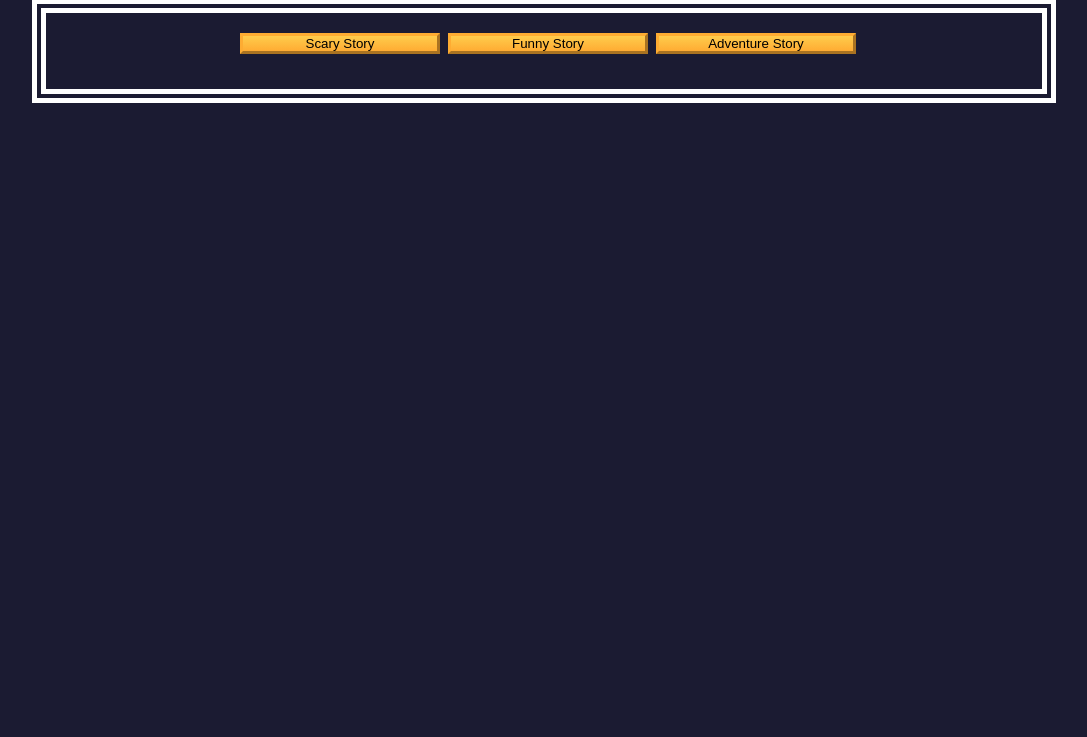
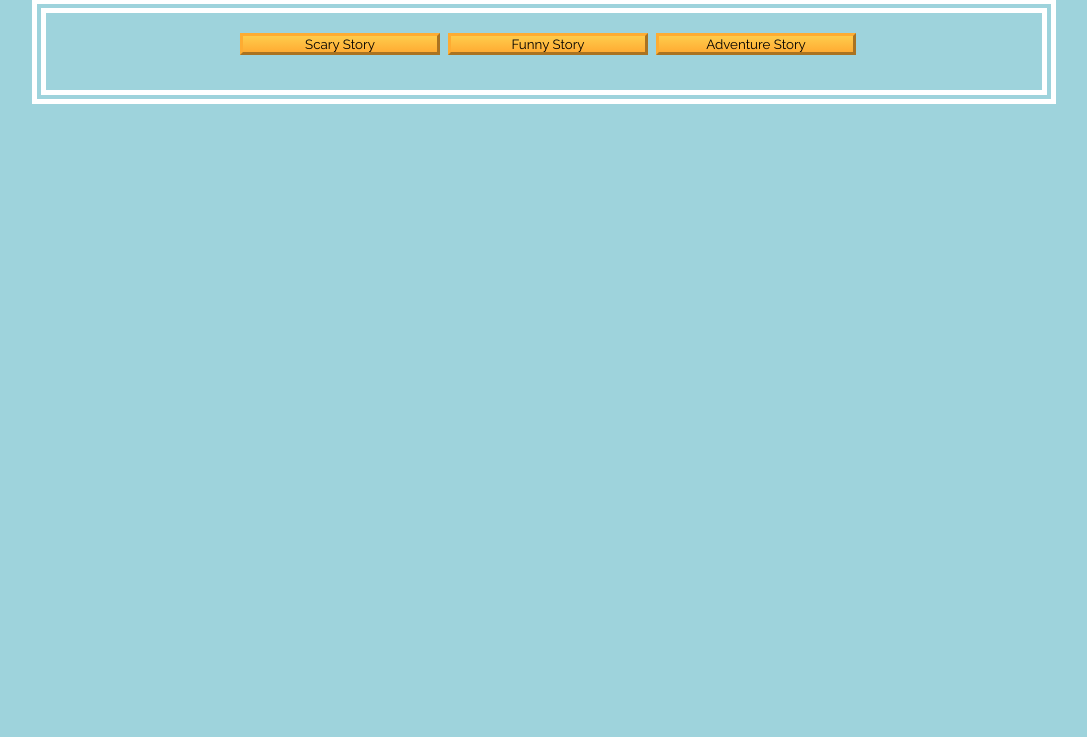
Before and after one commit to ankitaThorve/story-telling-app, a plain HTML site: page index.html in a window 1280 px wide. Shown: the part 63-800 px from the top of the page, without its empty margins (96-1183 px from the left). Drawn offline with Linux system fonts and the light colour scheme.

Commit message:
Add google font to body

```diff
--- a/style.css
+++ b/style.css
@@ -1,13 +1,16 @@
+@import url('https://fonts.googleapis.com/css2?family=Raleway:ital,wght@0,100..900;1,100..900&display=swap');
+
 *,
 *::before,
 *::after {
     margin: 0;
     padding: 0;
     box-sizing: border-box;
+    font-family: "Raleway", sans-serif;
 }
 
 :root {
-    --dark-grey: #1b1b32;
+    --light-blue: #9ED3DC;
     --black: #000;
     --white: #fff;
     --golden-yellow: #fecc4c;
@@ -18,7 +21,7 @@
 }
 
 body {
-    background-color: var(--dark-grey);
+    background-color: var(--light-blue);
     color: var(--white);
 }
 
```
